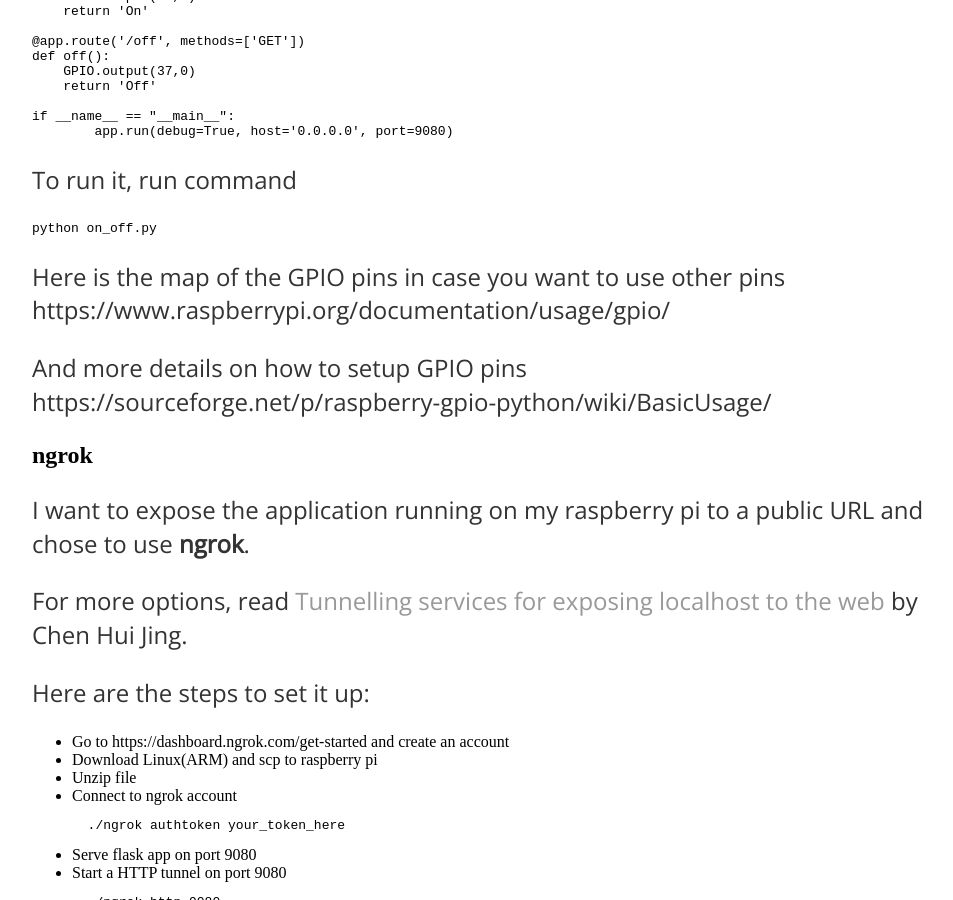
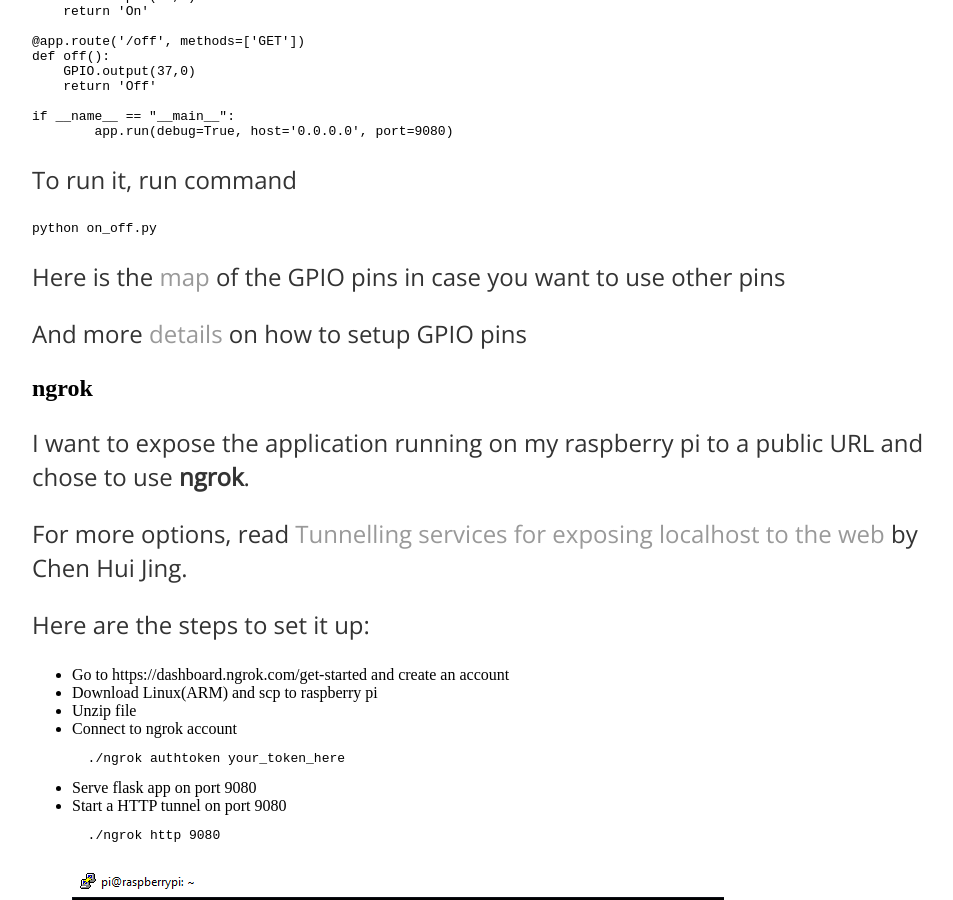
Before and after one commit to zij212/zij212.github.io, a Jekyll site: the page built from _posts/2020-02-17-use-google-home-to-control-led.md, in a window 1280 px wide and 900 px high, scrolled down 1387 px. Shown: the whole window, without its empty margins (160-1113 px from the left). Built offline with Jekyll 4.4.1, drawn with Linux system fonts in a browser that asks for light colours; comment, search, counter and statistics services are not loaded.

Commit message:
Update 2020-02-17-use-google-home-to-control-led.md

````diff
--- a/_posts/2020-02-17-use-google-home-to-control-led.md
+++ b/_posts/2020-02-17-use-google-home-to-control-led.md
@@ -60,11 +60,9 @@
 python on_off.py
 ```
 
-Here is the map of the GPIO pins in case you want to use other pins
-https://www.raspberrypi.org/documentation/usage/gpio/
+Here is the [map](https://www.raspberrypi.org/documentation/usage/gpio/) of the GPIO pins in case you want to use other pins
 
-And more details on how to setup GPIO pins
-https://sourceforge.net/p/raspberry-gpio-python/wiki/BasicUsage/
+And more [details](https://sourceforge.net/p/raspberry-gpio-python/wiki/BasicUsage/) on how to setup GPIO pins
 
 
 ## ngrok
````
Also changed, not shown: other parts of _posts/2020-02-17-use-google-home-to-control-led.md (+3 -1 lines).
